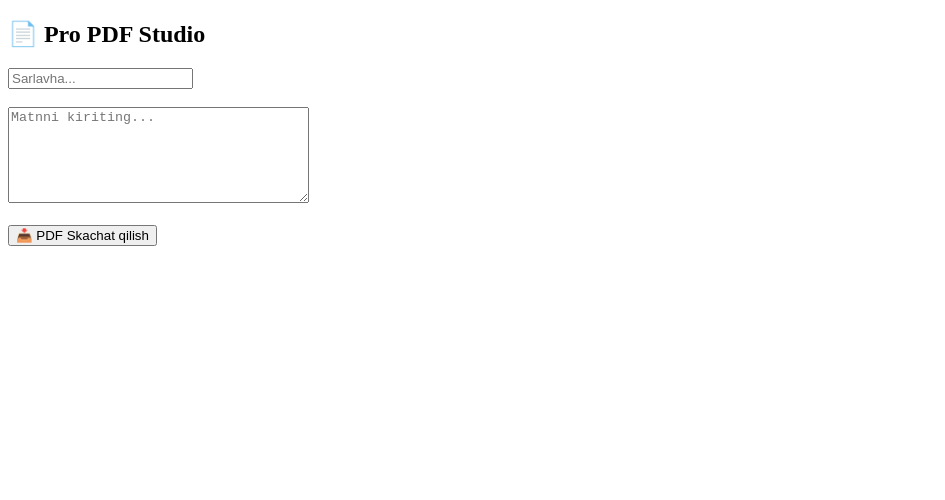
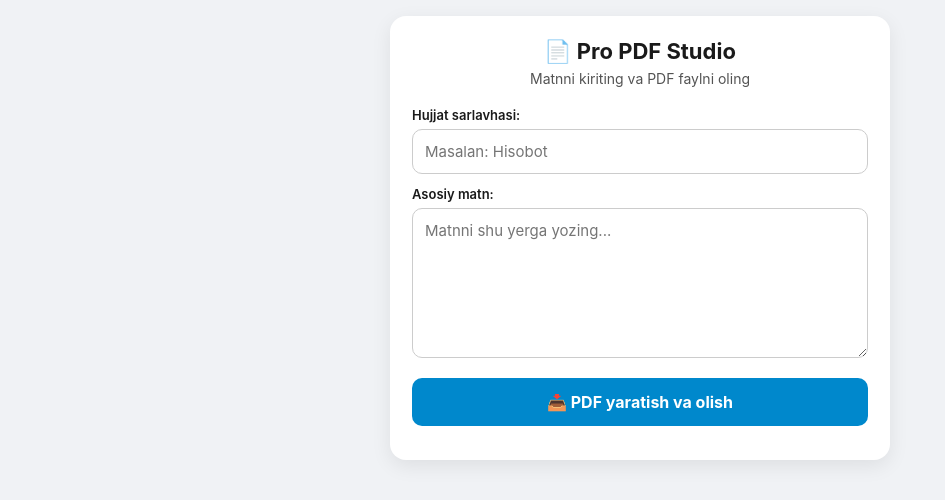
Before and after one commit to anvar19840506-cell/PDF-sayt, a plain HTML site: page index.html in a window 1280 px wide. Shown: the whole page, without its empty margins (0-945 px from the left). Drawn offline with Linux system fonts and the light colour scheme.

Commit message:
Update index.html

```diff
--- a/index.html
+++ b/index.html
@@ -5,52 +5,92 @@
     <meta name="viewport" content="width=device-width, initial-scale=1.0">
     <title>Pro PDF Studio</title>
     <script src="https://telegram.org"></script>
-    <script src="https://cloudflare.com"></script>
+    <style>
+        * { box-sizing: border-box; font-family: -apple-system, BlinkMacSystemFont, sans-serif; }
+        body { background: var(--tg-theme-bg-color, #f0f2f5); color: var(--tg-theme-text-color, #1a1a1a); margin: 0; padding: 16px; display: flex; justify-content: center; }
+        .container { background: var(--tg-theme-secondary-bg-color, #fff); width: 100%; max-width: 500px; padding: 22px; border-radius: 16px; box-shadow: 0 6px 20px rgba(0,0,0,0.08); }
+        h1 { font-size: 22px; text-align: center; margin: 0 0 6px; }
+        p.sub { text-align: center; opacity: 0.75; font-size: 14px; margin: 0 0 20px; }
+        label { display: block; font-weight: 600; font-size: 13px; margin: 12px 0 6px; }
+        input, textarea { width: 100%; padding: 12px; border: 1px solid #ccc; border-radius: 10px; font-size: 15px; background: var(--tg-theme-bg-color, #fff); color: var(--tg-theme-text-color, #000); }
+        textarea { height: 150px; resize: vertical; }
+        button { width: 100%; padding: 14px; margin-top: 16px; background: #0088cc; color: #fff; border: none; border-radius: 10px; font-size: 16px; font-weight: bold; cursor: pointer; }
+        #status { text-align: center; margin-top: 12px; font-size: 14px; color: #28a745; font-weight: bold; }
+    </style>
 </head>
 <body>
-    <h2>📄 Pro PDF Studio</h2>
-    <input type="text" id="title" placeholder="Sarlavha..."><br><br>
-    <textarea id="content" placeholder="Matnni kiriting..." rows="6" cols="35"></textarea><br><br>
+    <div class="container">
+        <h1>📄 Pro PDF Studio</h1>
+        <p class="sub">Matnni kiriting va PDF faylni oling</p>
 
-    <button onclick="yuklabOlish()">📥 PDF Skachat qilish</button>
+        <label>Hujjat sarlavhasi:</label>
+        <input type="text" id="title" placeholder="Masalan: Hisobot">
+
+        <label>Asosiy matn:</label>
+        <textarea id="content" placeholder="Matnni shu yerga yozing..."></textarea>
+
+        <button onclick="yuborish()">📥 PDF yaratish va olish</button>
+        <div id="status"></div>
+    </div>
 
     <script>
         const tg = window.Telegram ? window.Telegram.WebApp : null;
-        if (tg) tg.ready();
+        if (tg) {
+            tg.ready();
+            tg.expand();
+        }
 
-        function yuklabOlish() {
+        function yuborish() {
             const title = document.getElementById("title").value.trim();
             const content = document.getElementById("content").value.trim();
+            const status = document.getElementById("status");
 
             if (!content) {
-                alert("Matn kiriting!");
+                alert("Iltimos, avval matn kiriting!");
                 return;
             }
 
-            // 1. Telegram ichida bo'lsa botga uzatadi (bot chatga PDF tashlaydi)
-            if (tg && tg.initData !== "") {
+            // 1. Agar Telegram ichidan ochilgan bo'lsa:
+            if (tg && typeof tg.sendData === "function" && tg.initData !== "") {
+                status.innerText = "⏳ PDF tayyorlanmoqda...";
                 tg.sendData(JSON.stringify({ title: title, content: content }));
                 return;
             }
 
-            // 2. Brauzerda (kompyuter/telefonda) to'g'ridan-to'g'ri SKACHAT qilish kodi:
-            const { jsPDF } = window.jspdf;
-            const doc = new jsPDF();
+            // 2. Oddiy brauzer yoki Menu tugmasidan ochilganda ham o'zi sof PDF yasab yuklaydi (hech qanday kutubxonasiz!):
+            const matn = (title ? title + "\n\n" : "") + content;
+            const tozaMatn = matn.replace(/[^\x20-\x7E\n]/g, "?").replace(/\(/g, "\\(").replace(/\)/g, "\\)");
+            const qatorlar = tozaMatn.split("\n").map((line, i) => `1 0 0 1 50 ${750 - i * 18} Tm (${line}) Tj`).join("\n");
 
-            if (title) doc.text(title, 20, 20);
-            const qatorlar = doc.splitTextToSize(content, 170);
-            doc.text(qatorlar, 20, title ? 35 : 20);
+            const pdfContent = `%PDF-1.4
+1 0 obj << /Type /Catalog /Pages 2 0 R >> endobj
+2 0 obj << /Type /Pages /Kids [3 0 R] /Count 1 >> endobj
+3 0 obj << /Type /Page /Parent 2 0 R /Resources << /Font << /F1 4 0 R >> >> /MediaBox [0 0 612 792] /Contents 5 0 R >> endobj
+4 0 obj << /Type /Font /Subtype /Type1 /BaseFont /Helvetica >> endobj
+5 0 obj << /Length ${qatorlar.length + 25} >> stream
+BT /F1 14 Tf
+${qatorlar}
+ET
+endstream endobj
+xref
+0 6
+0000000000 65535 f
+0000000009 00000 n
+0000000058 00000 n
+0000000115 00000 n
+0000000229 00000 n
+0000000297 00000 n
+trailer << /Size 6 /Root 1 0 R >>
+startxref
+${380 + qatorlar.length}
+%%EOF`;
 
-            // Faylni Blob (fayl oqimi) ga aylantirib majburiy yuklab olish:
-            const pdfBlob = doc.output("blob");
-            const url = URL.createObjectURL(pdfBlob);
-            const a = document.createElement("a");
-            a.href = url;
-            a.download = (title || "hujjat") + ".pdf";
-            document.body.appendChild(a);
-            a.click();
-            document.body.removeChild(a);
-            URL.revokeObjectURL(url);
+            const blob = new Blob([pdfContent], { type: "application/pdf" });
+            const link = document.createElement("a");
+            link.href = URL.createObjectURL(blob);
+            link.download = (title || "hujjat") + ".pdf";
+            link.click();
+            status.innerText = "✅ PDF yuklab olindi!";
         }
     </script>
 </body>
```
